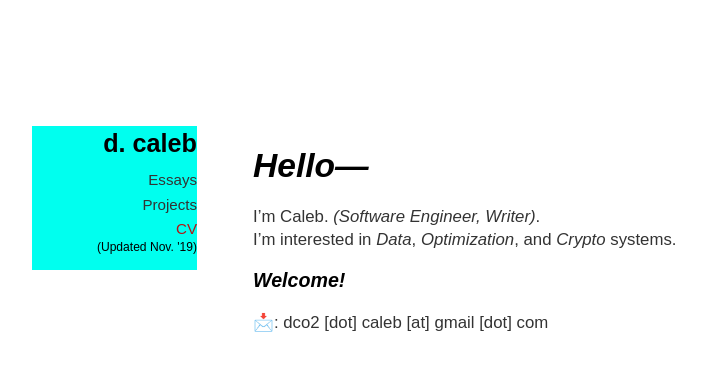
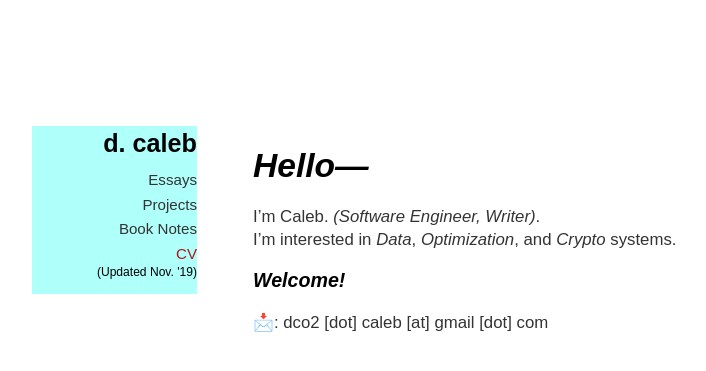
Before and after one commit to dCO2/blog-gh-pages, a Jekyll site: the page built from index.md, in a window 1280 px wide. Shown: the top 371 px of the page, without its empty margins (123-829 px from the left). Built offline with Jekyll 4.4.1, drawn with Linux system fonts in a browser that asks for light colours; some web fonts are replaced.

Commit message:
Tweaked nav-bar bgcolor transparency, Added Booknotes

```diff
--- a/_includes/header.html
+++ b/_includes/header.html
@@ -23,6 +23,7 @@
             <li><a href="/service/">Service</a></li>-->
             <li><a href="/blog-gh-pages/writing/">Essays</a></li>
             <li><a href="/blog-gh-pages/projects/">Projects</a></li>
+            <li><a href="/blog-gh-pages/art/">Book Notes</a>
             <li>
                 <a class=resume-link href="/blog-gh-pages/Caleb_Resume-08-11-2019.pdf">CV</a><br/>
                 <span class=resume-update>(Updated Nov. '19)</span>
--- a/css/styles.css
+++ b/css/styles.css
@@ -103,7 +103,7 @@ p code, ul code {
     float: right;
     text-align: right;
     width: 165px;
-    background-color: #00ffef;
+    background-color: #00ffef50;
 }
 
 .author-image {
@@ -364,7 +364,7 @@ p.feature-image img {
         margin: 0 auto 3em auto;
         text-align: center;
         width: 80%;
-        background-color: #00ffef;
+        background-color: #00ffef50;
     }
 
     .nav {
```
